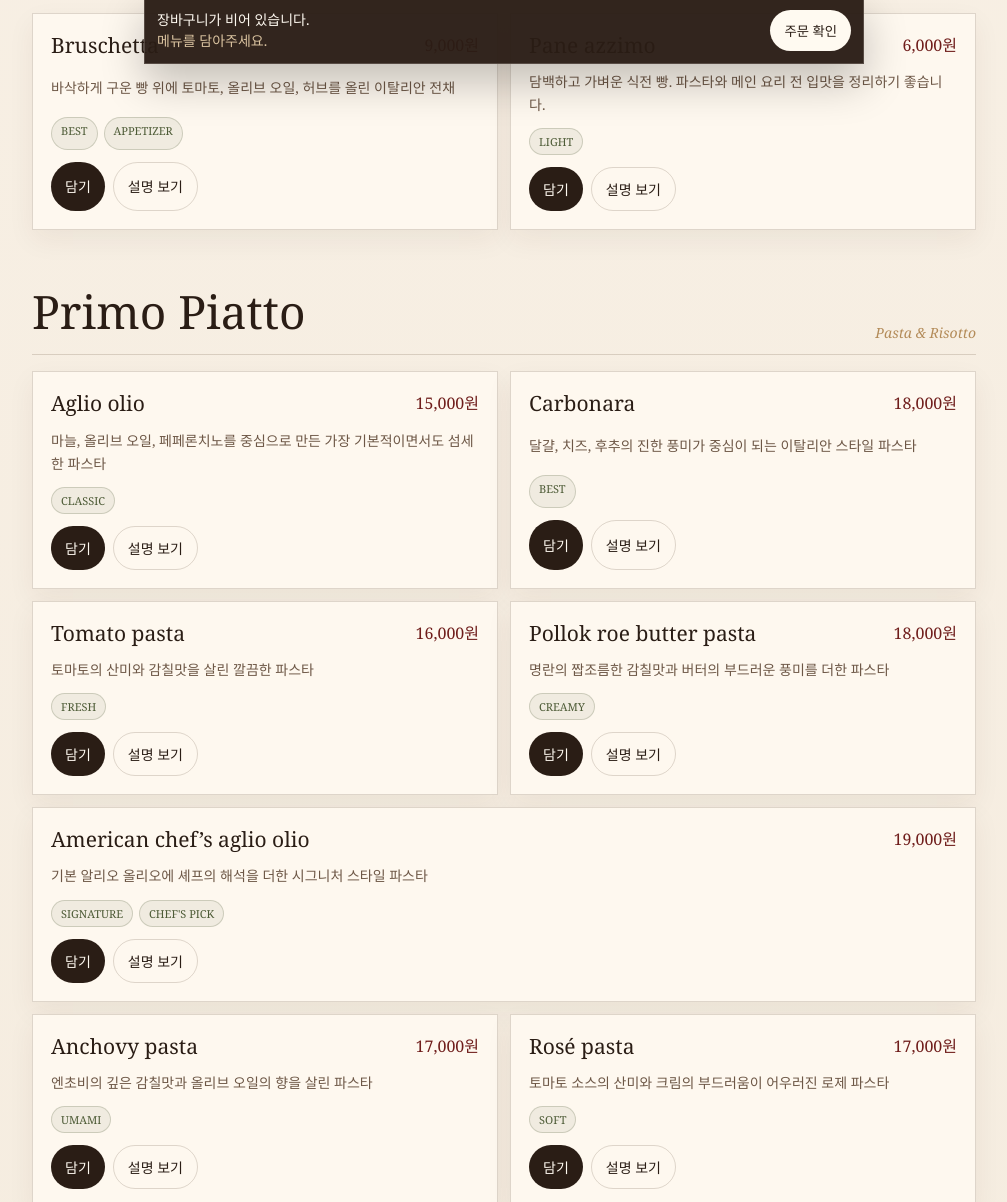
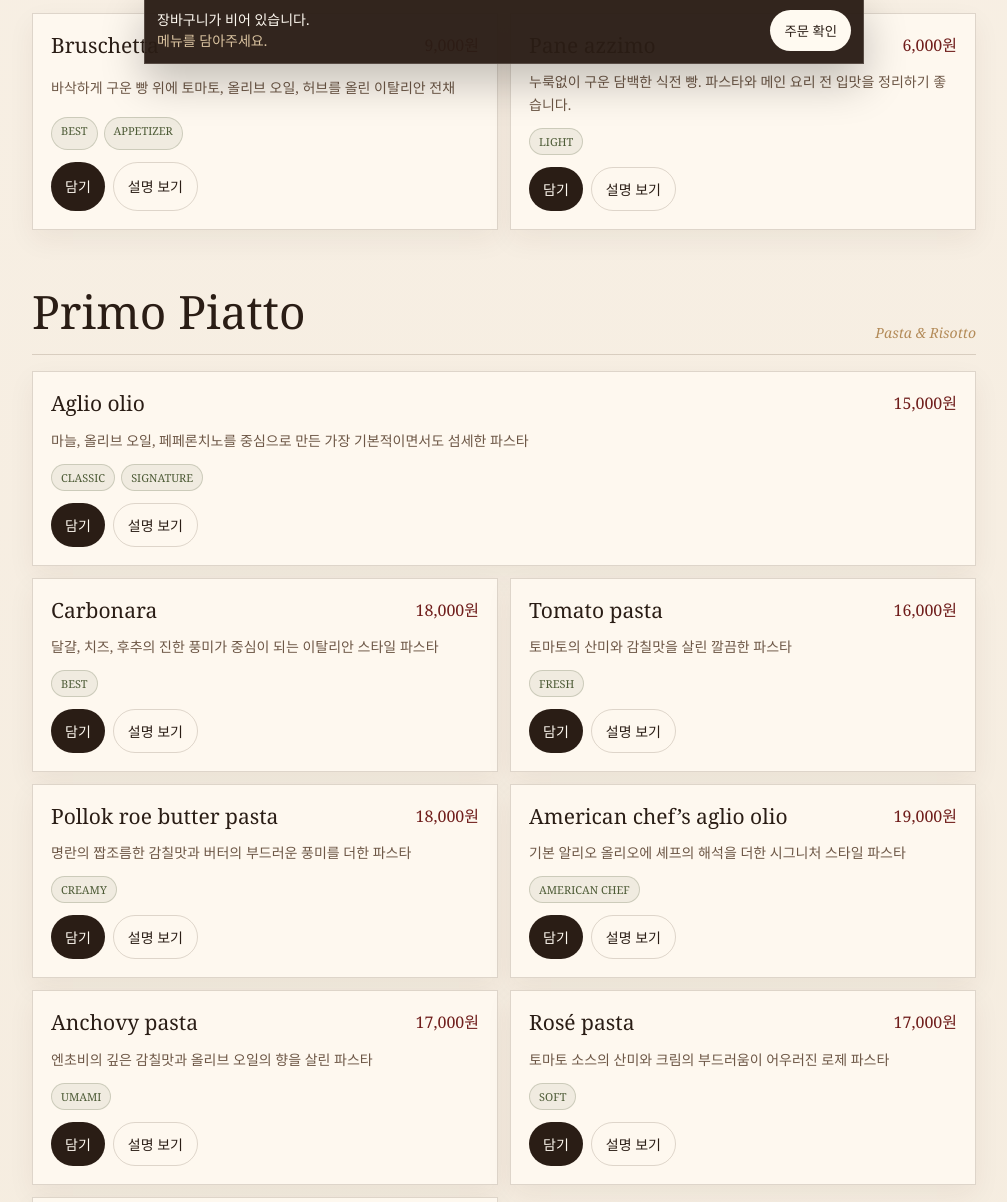
Before and after one commit to minjaehong862-gif/italian-menu, a plain HTML site: page index.html in a window 1280 px wide. Shown: the part 720-1922 px from the top of the page, without its empty margins (136-1143 px from the left). Drawn offline with nearby package versions, Linux system fonts and the light colour scheme.

Commit message:
Add files via upload

```diff
--- a/index.html
+++ b/index.html
@@ -573,7 +573,7 @@
           },
           {
             name: "Pane azzimo",
-            desc: "담백하고 가벼운 식전 빵. 파스타와 메인 요리 전 입맛을 정리하기 좋습니다.",
+            desc: "누룩없이 구운 담백한 식전 빵. 파스타와 메인 요리 전 입맛을 정리하기 좋습니다.",
             price: "6,000원",
             tags: ["LIGHT"]
           }
@@ -588,7 +588,7 @@
             name: "Aglio olio",
             desc: "마늘, 올리브 오일, 페페론치노를 중심으로 만든 가장 기본적이면서도 섬세한 파스타",
             price: "15,000원",
-            tags: ["CLASSIC"]
+            tags: ["CLASSIC", "SIGNATURE"]
           },
           {
             name: "Carbonara",
@@ -612,7 +612,7 @@
             name: "American chef’s aglio olio",
             desc: "기본 알리오 올리오에 셰프의 해석을 더한 시그니처 스타일 파스타",
             price: "19,000원",
-            tags: ["SIGNATURE", "CHEF'S PICK"]
+            tags: ["AMERICAN CHEF"]
           },
           {
             name: "Anchovy pasta",
```
